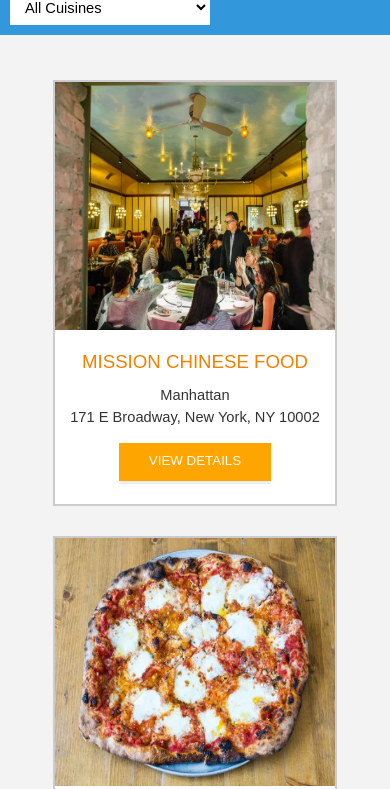
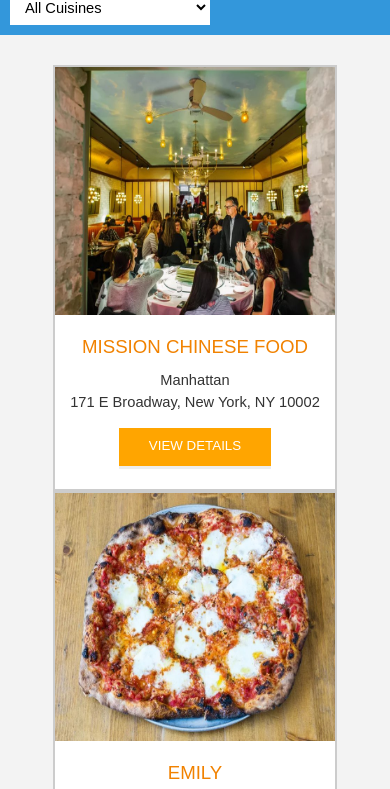
Before and after one commit to erickmtza/Restaurant-Reviews-App-Stage-1, a plain HTML site: page index.html in a window 390 px wide. Shown: the part 571-1360 px from the top of the page. Drawn offline with nearby package versions, Linux system fonts and the light colour scheme.

Commit message:
Readjusted for margins in #restaurants-list li

```diff
--- a/css/styles.css
+++ b/css/styles.css
@@ -144,7 +144,7 @@
   background-color: #fff;
   border: 2px solid #ccc;
   font-family: Arial,sans-serif;
-  margin: 15px;
+  margin: auto;
   min-height: 300px;
   padding: 0 0px 20px;
   text-align: center;
@@ -183,13 +183,6 @@
   text-align: center;
   text-decoration: none;
   text-transform: uppercase;
-}
-
-@media screen and (max-width: 675px) {
-	#restaurants-list {
-		flex-direction: column;
-		align-items: center;
-	}
 }
 
 /* ====================== Restaurant Details ====================== */
```
